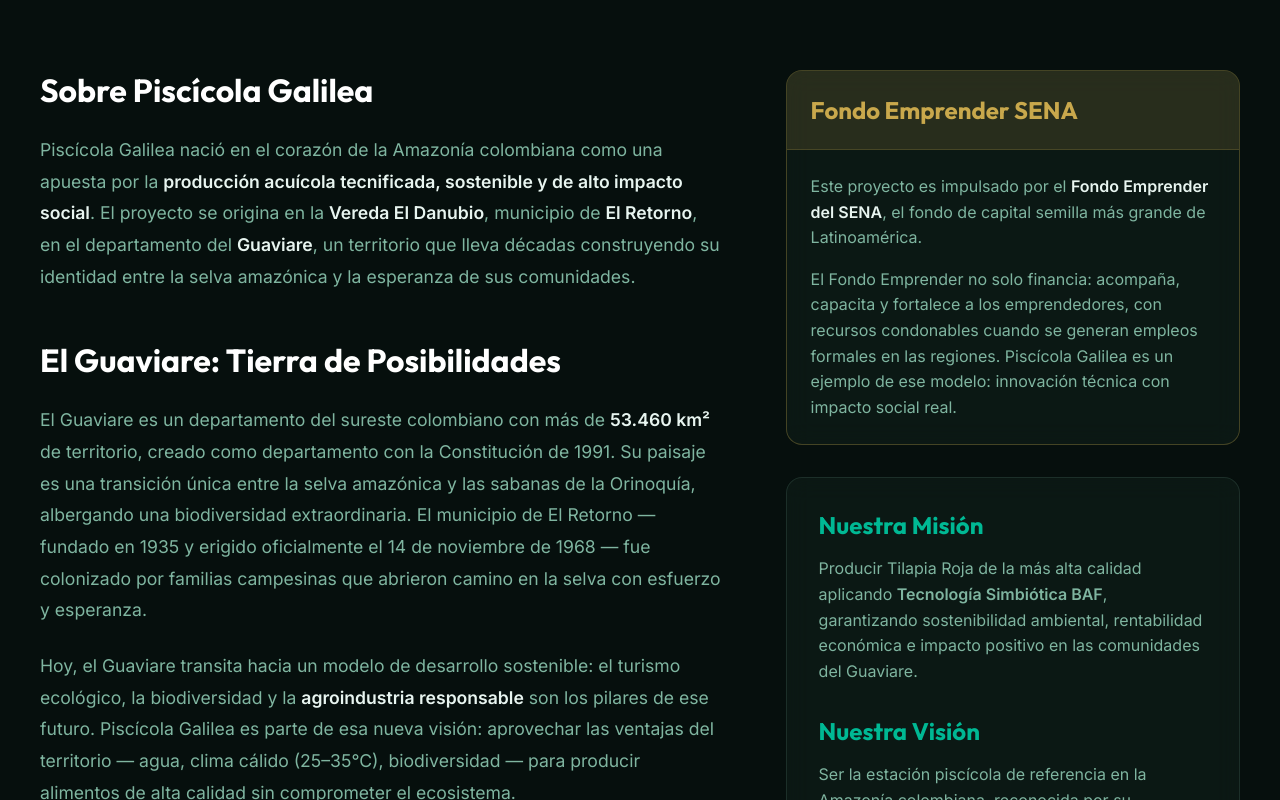
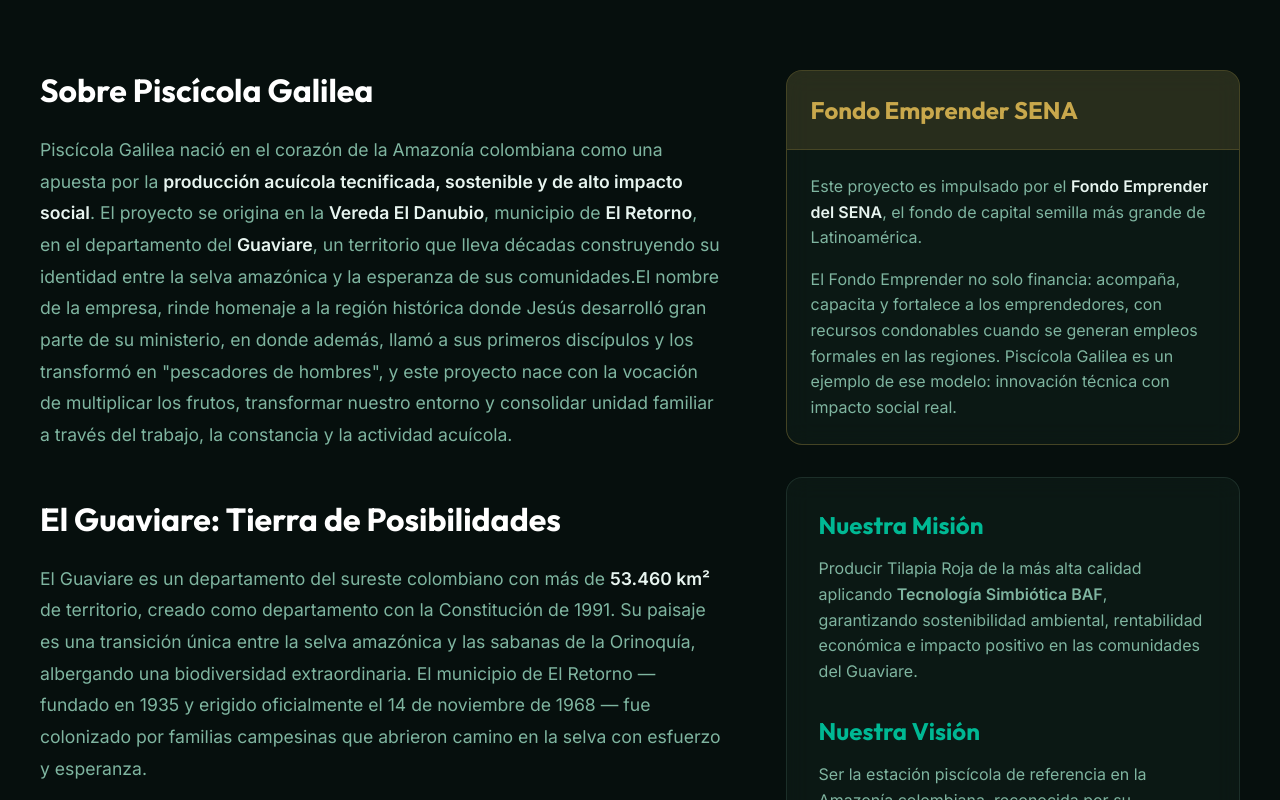
Before and after one commit to andresraveorozco92/piscicola-galilea, a Next.js app: page /nosotros in a window 1280 px wide. Shown: the part 880-1680 px from the top of the page. Built offline with nearby package versions, Linux system fonts and the light colour scheme.

Commit message:
Update page.tsx

```diff
--- a/src/app/nosotros/page.tsx
+++ b/src/app/nosotros/page.tsx
@@ -36,7 +36,9 @@ export default function NosotrosPage() {
               <p>
                 Piscícola Galilea nació en el corazón de la Amazonía colombiana como una apuesta por la <strong>producción acuícola tecnificada, sostenible y de alto impacto social</strong>.
                 El proyecto se origina en la <strong>Vereda El Danubio</strong>, municipio de <strong>El Retorno</strong>, en el departamento del <strong>Guaviare</strong>,
-                un territorio que lleva décadas construyendo su identidad entre la selva amazónica y la esperanza de sus comunidades.
+                un territorio que lleva décadas construyendo su identidad entre la selva amazónica y la esperanza de sus comunidades.El nombre de la empresa, rinde homenaje a la región histórica
+                donde Jesús desarrolló gran parte de su ministerio, en donde además, llamó a sus primeros discípulos y los transformó en "pescadores de hombres", y este proyecto nace con la vocación de multiplicar los frutos, transformar nuestro entorno y
+                consolidar unidad familiar a través del trabajo, la constancia y la actividad acuícola.
               </p>
 
               <h2 className={styles.sectionTitle} style={{ marginTop: '3rem' }}>El Guaviare: Tierra de Posibilidades</h2>
```
